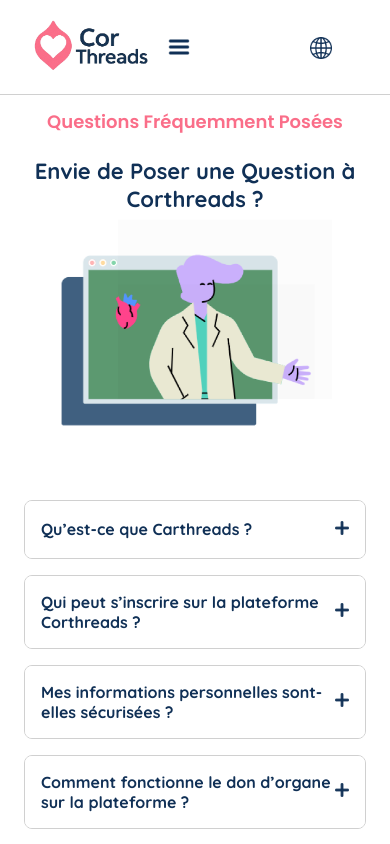
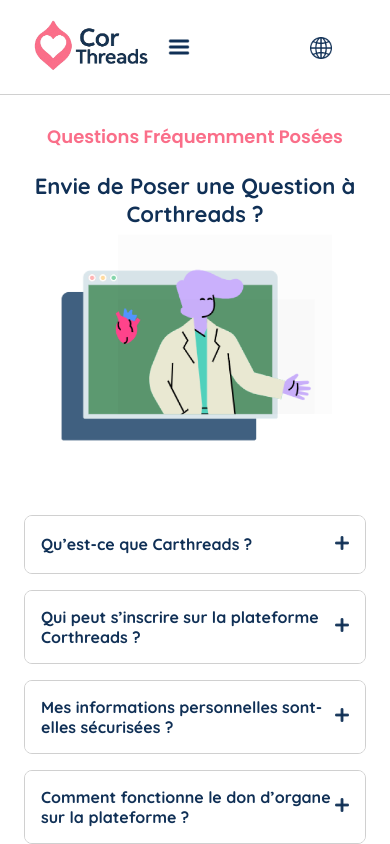
Before and after one commit to ImeneeSh/corthreads, a Vue app in the folder frontend/frontend/: page /questions in a window 390 px wide. Shown: the top 844 px of the page. Built offline with nearby package versions, Linux system fonts and the light colour scheme.

Commit message:
changement de padding

```diff
--- a/frontend/frontend/src/views/questions.vue
+++ b/frontend/frontend/src/views/questions.vue
@@ -34,7 +34,7 @@
   color: #103056;
   max-width: 90% ;
   margin: auto;
-  padding: 85px 32px 32px;
+  padding: 100px 32px 32px;
 }
 
 .faq-hero {
@@ -124,7 +124,7 @@
 
 @media screen and (max-width: 768px){
   .faq-page {
-    padding: 85px 16px 16px ;
+    padding: 100px 16px 16px ;
     max-width: 100% ;
   }
 
```
